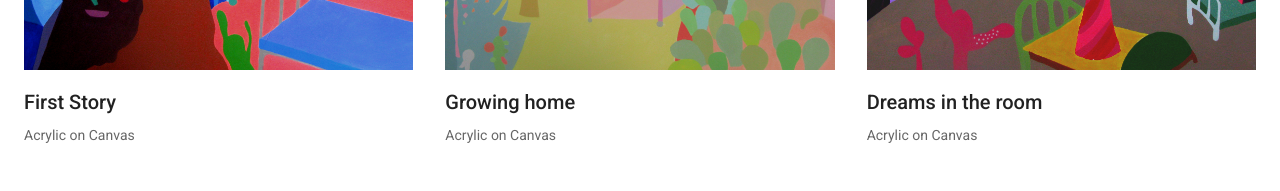
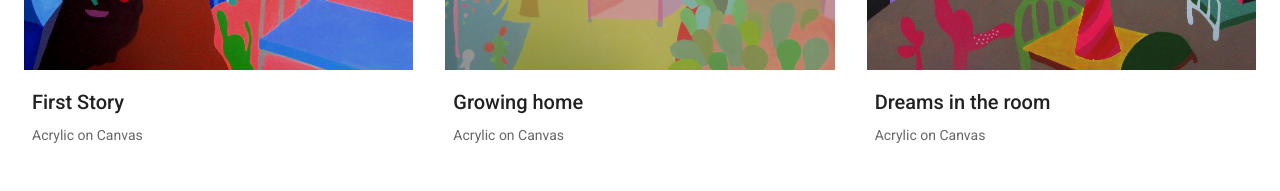
Before and after one commit to jaylee1021/springk_portfolio, a Next.js app: page / in a window 1280 px wide. Both pictures are taken after a click on the picture 640 px from the left and 400 px from the top of the page. Shown: the part 549-740 px from the top of the page. Built offline with nearby package versions, Linux system fonts and the light colour scheme.

Commit message:
change background color on art card when mouse over

```diff
--- a/src/components/ArtCard/ArtCard.tsx
+++ b/src/components/ArtCard/ArtCard.tsx
@@ -17,7 +17,17 @@ interface ArtCardProps {
 export default function ArtCard({ title, image, category, onClick }: ArtCardProps) {
   return (
     <Card sx={{ maxWidth: '100%', height: '100%', borderRadius: 0, boxShadow: 0, bgcolor: 'transparent' }}>
-      <CardActionArea onClick={onClick}>
+      <CardActionArea
+        onClick={onClick}
+        sx={{
+          '& .MuiCardActionArea-focusHighlight': {
+            background: 'transparent',
+          },
+          '&:hover .MuiCardContent-root': {
+            backgroundColor: '#fcd1d8ff',
+          }
+        }}
+      >
         <Box sx={{ position: 'relative', pt: '100%', backgroundColor: 'grey.200' }}>
           <Image
             src={image}
@@ -27,7 +37,7 @@ export default function ArtCard({ title, image, category, onClick }: ArtCardProp
             style={{ objectFit: 'cover' }}
           />
         </Box>
-        <CardContent sx={{ px: 0 }}>
+        <CardContent sx={{ px: 1, transition: 'background-color 0.3s ease' }}>
           <Typography gutterBottom variant="h6" component="div">
             {title}
           </Typography>
```
